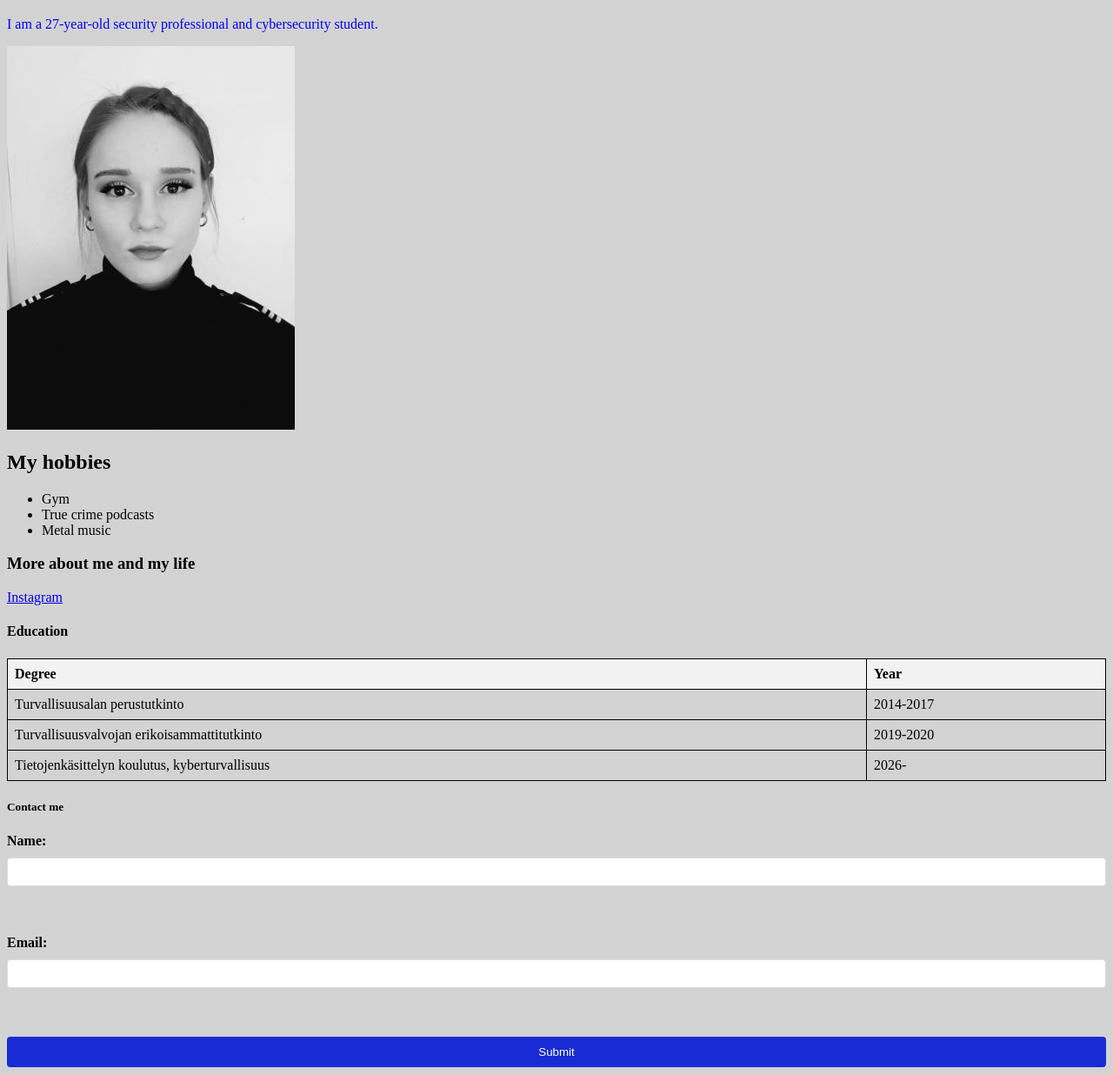
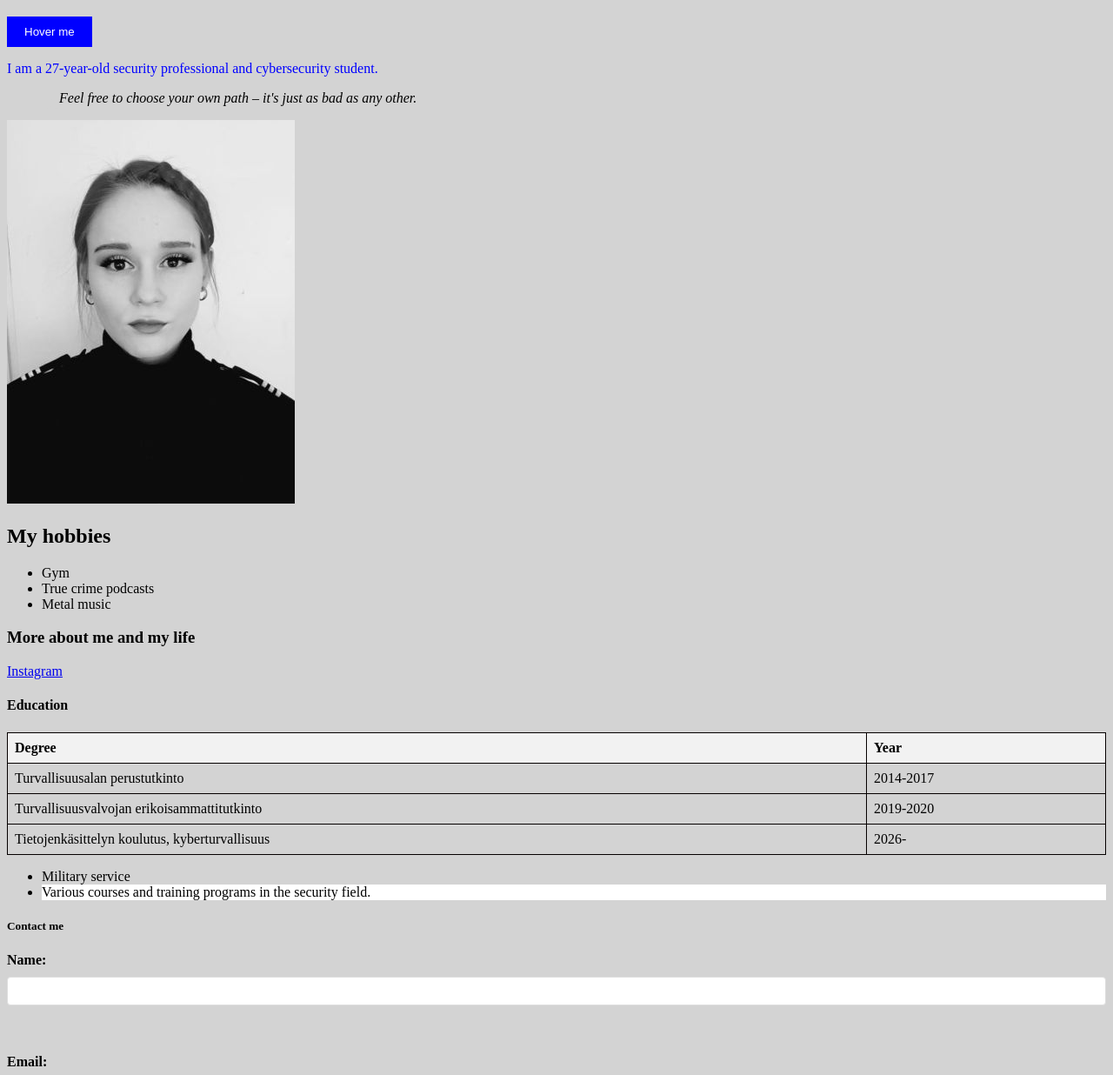
Before and after one commit to Janinajii/HTML-Basics, a plain HTML site: page Index.html in a window 1280 px wide. Shown: the part 61-1297 px from the top of the page at 87% size. Drawn offline with Linux system fonts and the light colour scheme.

Commit message:
Advanced CSS

```diff
--- a/Index.html
+++ b/Index.html
@@ -6,8 +6,16 @@
         </head>
         <body>
             <h1>Welcome to Janina's page</h1>
-        <p>I am a 27-year-old security professional and cybersecurity student.</p>
-        <img src="cvpotret2.jpg" alt="Me">
+            <p>
+                <button class="transition-button">Hover me</button>
+            </p>
+            <p>
+                I am a 27-year-old security professional and cybersecurity student.
+            </p>
+            <blockquote class="quote">
+                Feel free to choose your own path – it's just as bad as any other.
+            </blockquote>
+            <img src="cvpotret2.jpg" alt="Me" class="filter-image">
             <h2>My hobbies</h2>
             <ul>
                 <li>Gym</li>
@@ -35,6 +43,11 @@
                 <td>2026-</td>
             </tr>
             </table>
+
+             <ul class="pseudo-list">
+                    <li>Military service</li>
+                    <li>Various courses and training programs in the security field.</li>
+                </ul>
                 <h5>Contact me</h5>
                 <form>
                     <label for="name">Name:</label>
@@ -43,9 +56,12 @@
                     <input type="email" id="email" name="email"><br><br>
                     <input type="submit" value="Submit">
                 </form>
+
                 <div class="content-box">
                     <h3>Thank you!</h3>
                     <p>Thank you for your attention.</p>
                 </div>
+                <br>
+                <div class="animation-box"></div>
         </body>
     </html>
--- a/Main.css
+++ b/Main.css
@@ -15,6 +15,19 @@ p {
   margin: 10px;
   background-color: #f0f0f0;
   border: 1px solid #ccc;
+}
+
+.transition-button {
+        color:#ffffff;
+        background-color: blue;
+        padding: 10px 20px;
+        border: none;
+        cursor: pointer;
+        transition: background-color 0.3s ease;
+      }
+
+      .transition-button:hover {
+        background-color: rgb(203, 39, 215);
       }
 
 table {
@@ -60,3 +73,52 @@ table {
 input[type="submit"]:hover {
   background-color: #45a049;
 }
+
+.animation-box {
+        width: 50px;
+        height: 50px;
+        background-color: blue;
+        position: relative;
+        animation: move 2s infinite alternate;
+      }
+
+      @keyframes move {
+        from {
+          left: 0;
+        }
+        to {
+          left: 1180px;
+        }
+      }
+
+.pseudo-list li:nth-child(odd) {
+        background-color: lightgray;
+      }
+
+      .pseudo-list li:nth-child(even) {
+        background-color: white;
+      }
+
+ .filter-image {
+        filter: grayscale(100%);
+        transition: filter 0.3s ease;
+      }
+
+      .filter-image:hover {
+        filter: grayscale(0%);
+      }
+
+  .quote {
+        position: relative;
+        padding-left: 20px;
+        font-style: italic;
+      }
+
+      .quote::before {
+        content: '“';
+        font-size: 40px;
+        position: absolute;
+        left: 0;
+        top: 0;
+        color: lightgray;
+      }
```
Lines whose indentation alone changed are shown as unchanged.
